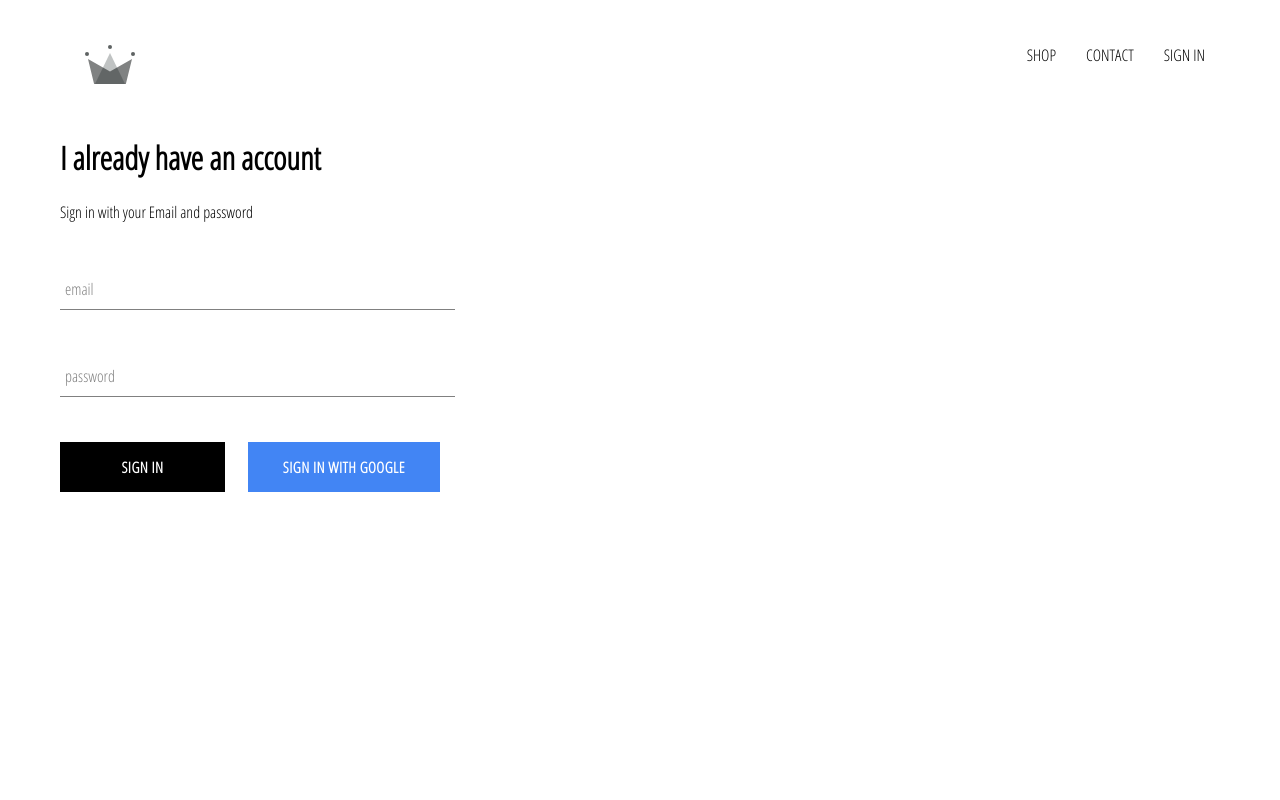
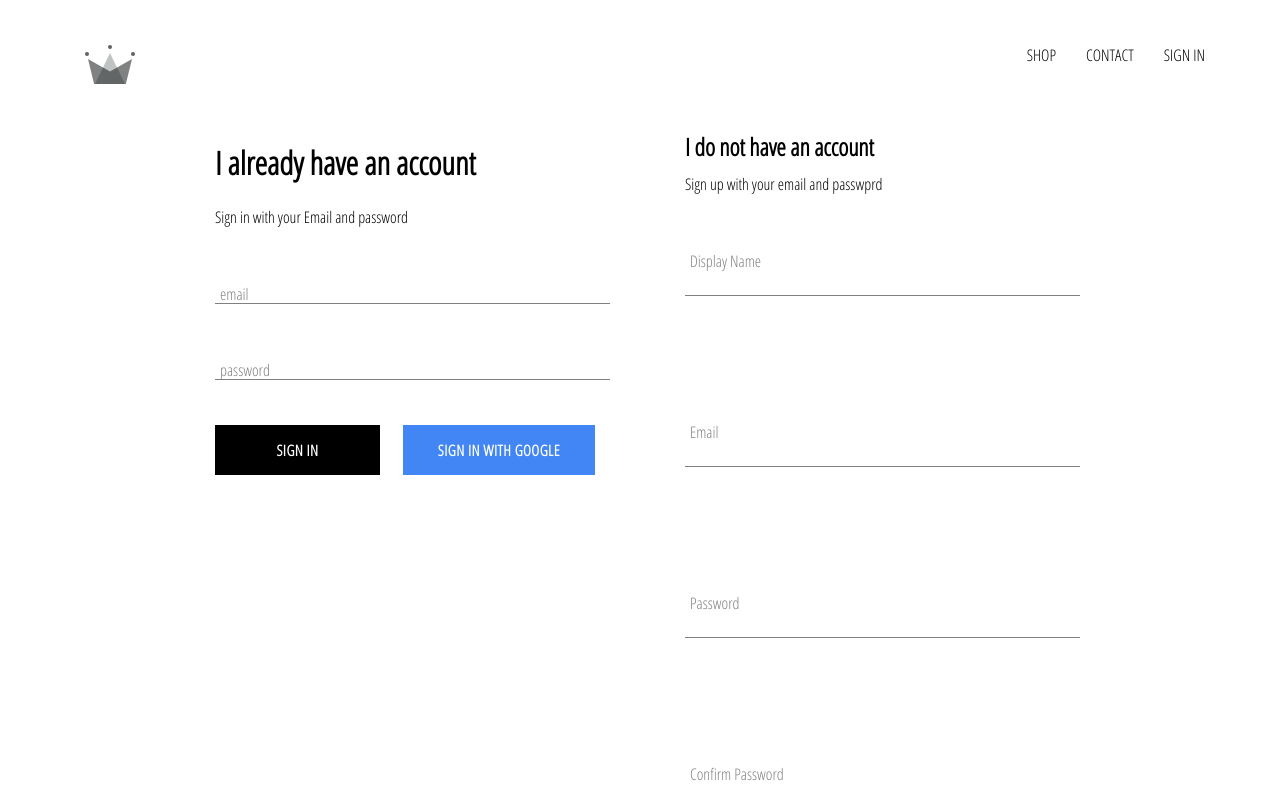
Before and after one commit to AmjadWebDev/E-commerce-crown, a React (Create React App) app: page /signin in a window 1280 px wide. Shown: the top 800 px of the page. Built offline with nearby package versions, Linux system fonts and the light colour scheme; no server answers.

Commit message:
finish firebase with sign up & in

```diff
--- a/src/App.js
+++ b/src/App.js
@@ -5,7 +5,7 @@
 import ShopPage from "./pages/shop/shop.component";
 import Header from "./components/header/header.component";
 import SignInAndSignUp from "./pages/sign-in-and-sign-up/sign-in-and-sign-up.component";
-import { auth } from "./firebase/firebase.utils";
+import { auth, createUserProfileDocument } from "./firebase/firebase.utils";
 
 class App extends React.Component {
   constructor() {
@@ -18,9 +18,24 @@
   unsubscribeFromAuth = null;
 
   componentDidMount() {
-    this.unsubscribeFromAuth = auth.onAuthStateChanged((user) => {
-      this.setState({ currentUser: user });
-      console.log(user);
+    this.unsubscribeFromAuth = auth.onAuthStateChanged(async (userAuth) => {
+      if (userAuth) {
+        const userRef = await createUserProfileDocument(userAuth);
+
+        userRef.onSnapshot((snapShot) => {
+          this.setState({
+            currentUser: {
+              id: snapShot.id,
+              ...snapShot.data(),
+            },
+          });
+        });
+      } else {
+        this.setState({ currentUser: userAuth });
+      }
+
+      //this.setState({ currentUser: user });
+      //console.log(user);
     });
   }
   componentWillUnmount() {
--- a/src/components/form-input/form-input.styles.scss
+++ b/src/components/form-input/form-input.styles.scss
@@ -19,6 +19,7 @@
     padding: 10px 10px 10px 5px;
     display: block;
     width: 100%;
+    height: 10px;
     border: none;
     border-radius: 0;
     border-bottom: 1px solid $sub-color;
--- a/src/components/sign-in/sign-in.component.jsx
+++ b/src/components/sign-in/sign-in.component.jsx
@@ -2,7 +2,7 @@
 import "./sign-in.styles.scss";
 import FormInput from "../form-input/form-input.component";
 import CustomButton from "../custom-button/custom-button.component";
-import { signInWithGoogle } from "../../firebase/firebase.utils";
+import { auth, signInWithGoogle } from "../../firebase/firebase.utils";
 
 class SignIn extends React.Component {
   constructor(props) {
@@ -14,10 +14,18 @@
     };
   }
 
-  handleSubmit = (e) => {
+  handleSubmit = async (e) => {
     e.preventDefault();
-    this.setState({ email: "", password: "" });
+    const { email, password } = this.state;
+
+    try {
+      await auth.signInWithEmailAndPassword(email, password);
+      this.setState({ email: "", password: "" });
+    } catch (error) {
+      console.log(error);
+    }
   };
+
   handleChange = (e) => {
     const { name, value } = e.target;
     this.setState({ [name]: value });
--- /dev/null
+++ b/src/components/sign-up/sign-up.component.jsx
@@ -0,0 +1,66 @@
+import React from "react";
+import "./sign-up.styles.scss";
+import { auth, createUserProfileDocument } from "../../firebase/firebase.utils";
+import FormInput from "../form-input/form-input.component";
+import CustomButton from "../custom-button/custom-button.component";
+
+class SignUp extends React.Component {
+  constructor() {
+    super();
+    this.state = {
+      displayName: "",
+      email: "",
+      password: "",
+      confirmPassword: "",
+    };
+  }
+
+  handleSubmit = async (event) => {
+    event.preventDefault();
+    const { displayName, email, password, confirmPassword } = this.state;
+
+    if (password !== confirmPassword) {
+      alert("passwords don't match");
+      return;
+    }
+
+    try {
+      const { user } = await auth.createUserWithEmailAndPassword(email, password);
+
+      createUserProfileDocument(user, { displayName });
+
+      this.setState({
+        displayName: "",
+        email: "",
+        password: "",
+        confirmPassword: "",
+      });
+    } catch (error) {
+      console.log(error);
+    }
+  };
+
+  handleChange = (event) => {
+    const { name, value } = event.target;
+
+    this.setState({ [name]: value });
+  };
+
+  render() {
+    const { displayName, email, password, confirmPassword } = this.state;
+    return (
+      <div className="sign-up">
+        <h2 className="title">I do not have an account</h2>
+        <span>Sign up with your email and passwprd</span>
+        <form className="sign-up" onSubmit={this.handleSubmit}>
+          <FormInput type="text" name="displayName" value={displayName} onChange={this.handleChange} label="Display Name" required />
+          <FormInput type="email" name="email" value={email} onChange={this.handleChange} label="Email" required />
+          <FormInput type="password" name="password" value={password} onChange={this.handleChange} label="Password" required />
+          <FormInput type="password" name="confirmPassword" value={confirmPassword} onChange={this.handleChange} label="Confirm Password" required />
+          <CustomButton type="submit"> SIGN UP </CustomButton>
+        </form>
+      </div>
+    );
+  }
+}
+export default SignUp;
--- /dev/null
+++ b/src/components/sign-up/sign-up.styles.scss
@@ -0,0 +1,9 @@
+.sign-up {
+  display: flex;
+  flex-direction: column;
+  width: 380px;
+
+  .title {
+    margin: 10px 0;
+  }
+}
--- a/src/firebase/firebase.utils.js
+++ b/src/firebase/firebase.utils.js
@@ -13,6 +13,31 @@
   measurementId: "G-TTZH1KF9W9",
 };
 
+export const createUserProfileDocument = async (userAuth, additionalData) => {
+  if (!userAuth) return;
+
+  const userRef = firestore.doc(`users/${userAuth.uid}`);
+  const snapShot = await userRef.get();
+  console.log(snapShot.data());
+
+  if (!snapShot.exists) {
+    const { displayName, email } = userAuth;
+    const createdAt = new Date();
+
+    try {
+      await userRef.set({
+        displayName,
+        email,
+        createdAt,
+        ...additionalData,
+      });
+    } catch (error) {
+      console.log("error creating user", error.message);
+    }
+  }
+  return userRef;
+};
+
 firebase.initializeApp(config);
 
 export const auth = firebase.auth();
--- a/src/pages/sign-in-and-sign-up/sign-in-and-sign-up.component.jsx
+++ b/src/pages/sign-in-and-sign-up/sign-in-and-sign-up.component.jsx
@@ -1,10 +1,12 @@
 import React from "react";
 import "./sign-in-and-sign-up.styles.scss";
 import SignIn from "../../components/sign-in/sign-in.component";
+import SignUp from "../../components/sign-up/sign-up.component";
 
 const SignInAndSignUp = () => (
   <div className="sign-in-and-sign-up">
     <SignIn />
+    <SignUp />
   </div>
 );
 export default SignInAndSignUp;
--- a/src/pages/sign-in-and-sign-up/sign-in-and-sign-up.styles.scss
+++ b/src/pages/sign-in-and-sign-up/sign-in-and-sign-up.styles.scss
@@ -0,0 +1,6 @@
+.sign-in-and-sign-up {
+  width: 850px;
+  display: flex;
+  justify-content: space-between;
+  margin: 30px auto;
+}
```
